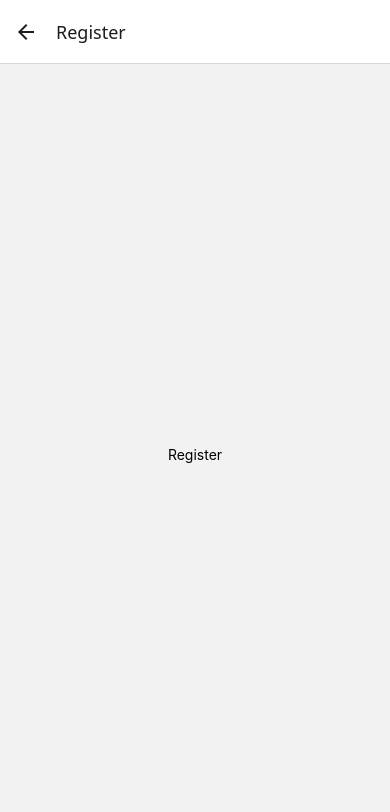
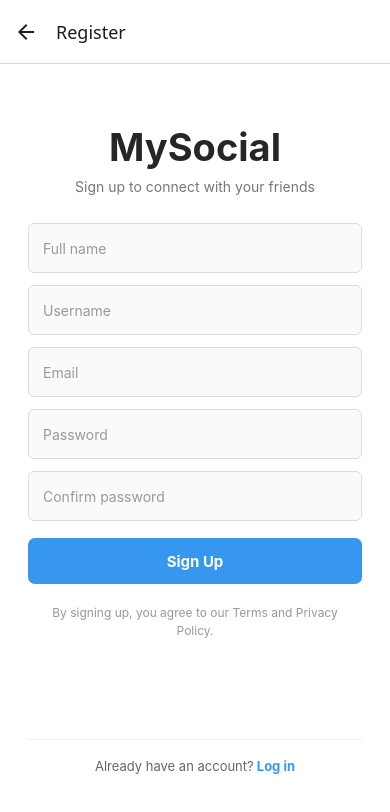
Before and after one commit to Shaniara28/MyInsta, a React Native app in the folder app/: screen /Register in a window 390 px wide. Shown: the top 812 px of the page. Built offline with nearby package versions, Linux system fonts and the light colour scheme.

Commit message:
Feat: Register Screen

```diff
--- a/app/screen/Register.js
+++ b/app/screen/Register.js
@@ -1,9 +1,224 @@
-import { View, Text } from "react-native";
 
-export default function Register() {
+import { useState } from 'react';
+import {
+    View,
+    Text,
+    TextInput,
+    TouchableOpacity,
+    StyleSheet,
+    KeyboardAvoidingView,
+    Platform,
+    Alert,
+    ScrollView,
+} from 'react-native';
+
+export default function Register({ navigation }) {
+    const [name, setName] = useState('');
+    const [username, setUsername] = useState('');
+    const [email, setEmail] = useState('');
+    const [password, setPassword] = useState('');
+    const [confirmPassword, setConfirmPassword] = useState('');
+
+    function handleRegister() {
+        if (!name || !username || !email || !password || !confirmPassword) {
+            Alert.alert('Oops!', 'All field is required.');
+            return;
+        }
+
+        if (password.length < 5) {
+            Alert.alert('Oops!', 'Password min 5 characters.');
+            return;
+        }
+
+        if (password !== confirmPassword) {
+            Alert.alert('Oops!', 'Password is not match.');
+            return;
+        }
+
+        Alert.alert(
+            'Register Success!',
+            'You are now have an account.',
+            [
+                {
+                    text: 'OK',
+                    onPress: () => navigation.navigate('Login'),
+                },
+            ]
+        );
+    }
+
     return (
-        <View style={{ flex: 1, alignItems: 'center', justifyContent: 'center' }}>
-            <Text>Register</Text>
-        </View>
+        <KeyboardAvoidingView
+            style={styles.container}
+            behavior={Platform.OS === 'ios' ? 'padding' : undefined}
+        >
+            <ScrollView
+                contentContainerStyle={styles.scrollContainer}
+                keyboardShouldPersistTaps="handled"
+            >
+                <View style={styles.formContainer}>
+                    <Text style={styles.logo}>MySocial</Text>
+
+                    <Text style={styles.subtitle}>
+                        Sign up to connect with your friends
+                    </Text>
+
+                    <TextInput
+                        style={styles.input}
+                        placeholder="Full name"
+                        placeholderTextColor="#999"
+                        value={name}
+                        onChangeText={setName}
+                    />
+
+                    <TextInput
+                        style={styles.input}
+                        placeholder="Username"
+                        placeholderTextColor="#999"
+                        value={username}
+                        onChangeText={setUsername}
+                        autoCapitalize="none"
+                        autoCorrect={false}
+                    />
+
+                    <TextInput
+                        style={styles.input}
+                        placeholder="Email"
+                        placeholderTextColor="#999"
+                        value={email}
+                        onChangeText={setEmail}
+                        keyboardType="email-address"
+                        autoCapitalize="none"
+                        autoCorrect={false}
+                    />
+
+                    <TextInput
+                        style={styles.input}
+                        placeholder="Password"
+                        placeholderTextColor="#999"
+                        value={password}
+                        onChangeText={setPassword}
+                        secureTextEntry
+                    />
+
+                    <TextInput
+                        style={styles.input}
+                        placeholder="Confirm password"
+                        placeholderTextColor="#999"
+                        value={confirmPassword}
+                        onChangeText={setConfirmPassword}
+                        secureTextEntry
+                    />
+
+                    <TouchableOpacity
+                        style={styles.registerButton}
+                        onPress={handleRegister}
+                    >
+                        <Text style={styles.registerButtonText}>
+                            Sign Up
+                        </Text>
+                    </TouchableOpacity>
+
+                    <Text style={styles.infoText}>
+                        By signing up, you agree to our Terms and Privacy Policy.
+                    </Text>
+                </View>
+
+                <View style={styles.loginContainer}>
+                    <Text style={styles.loginText}>
+                        Already have an account?
+                    </Text>
+
+                    <TouchableOpacity
+                        onPress={() => navigation.navigate('Login')}
+                    >
+                        <Text style={styles.loginLink}> Log in</Text>
+                    </TouchableOpacity>
+                </View>
+            </ScrollView>
+        </KeyboardAvoidingView>
     );
 }
+
+const styles = StyleSheet.create({
+    container: {
+        flex: 1,
+        backgroundColor: '#FFFFFF',
+    },
+    scrollContainer: {
+        flexGrow: 1,
+        justifyContent: 'space-between',
+        paddingHorizontal: 28,
+        paddingTop: 60,
+        paddingBottom: 20,
+    },
+    formContainer: {
+        width: '100%',
+        alignItems: 'center',
+    },
+    logo: {
+        fontSize: 38,
+        fontWeight: 'bold',
+        color: '#262626',
+        marginBottom: 8,
+    },
+    subtitle: {
+        fontSize: 14,
+        color: '#777777',
+        textAlign: 'center',
+        marginBottom: 28,
+    },
+    input: {
+        width: '100%',
+        height: 50,
+        backgroundColor: '#FAFAFA',
+        borderWidth: 1,
+        borderColor: '#DBDBDB',
+        borderRadius: 6,
+        paddingHorizontal: 14,
+        marginBottom: 12,
+        fontSize: 14,
+        color: '#262626',
+    },
+    registerButton: {
+        width: '100%',
+        height: 46,
+        backgroundColor: '#3797EF',
+        borderRadius: 7,
+        justifyContent: 'center',
+        alignItems: 'center',
+        marginTop: 5,
+    },
+    registerButtonText: {
+        color: '#FFFFFF',
+        fontSize: 15,
+        fontWeight: 'bold',
+    },
+    infoText: {
+        color: '#999999',
+        fontSize: 12,
+        textAlign: 'center',
+        lineHeight: 18,
+        marginTop: 20,
+        paddingHorizontal: 10,
+    },
+    loginContainer: {
+        flexDirection: 'row',
+        justifyContent: 'center',
+        alignItems: 'center',
+        paddingVertical: 18,
+        borderTopWidth: 1,
+        borderTopColor: '#EEEEEE',
+        marginTop: 30,
+        paddingBottom: 50
+    },
+    loginText: {
+        color: '#666666',
+        fontSize: 13,
+    },
+    loginLink: {
+        color: '#3797EF',
+        fontSize: 13,
+        fontWeight: 'bold',
+    },
+});
```
